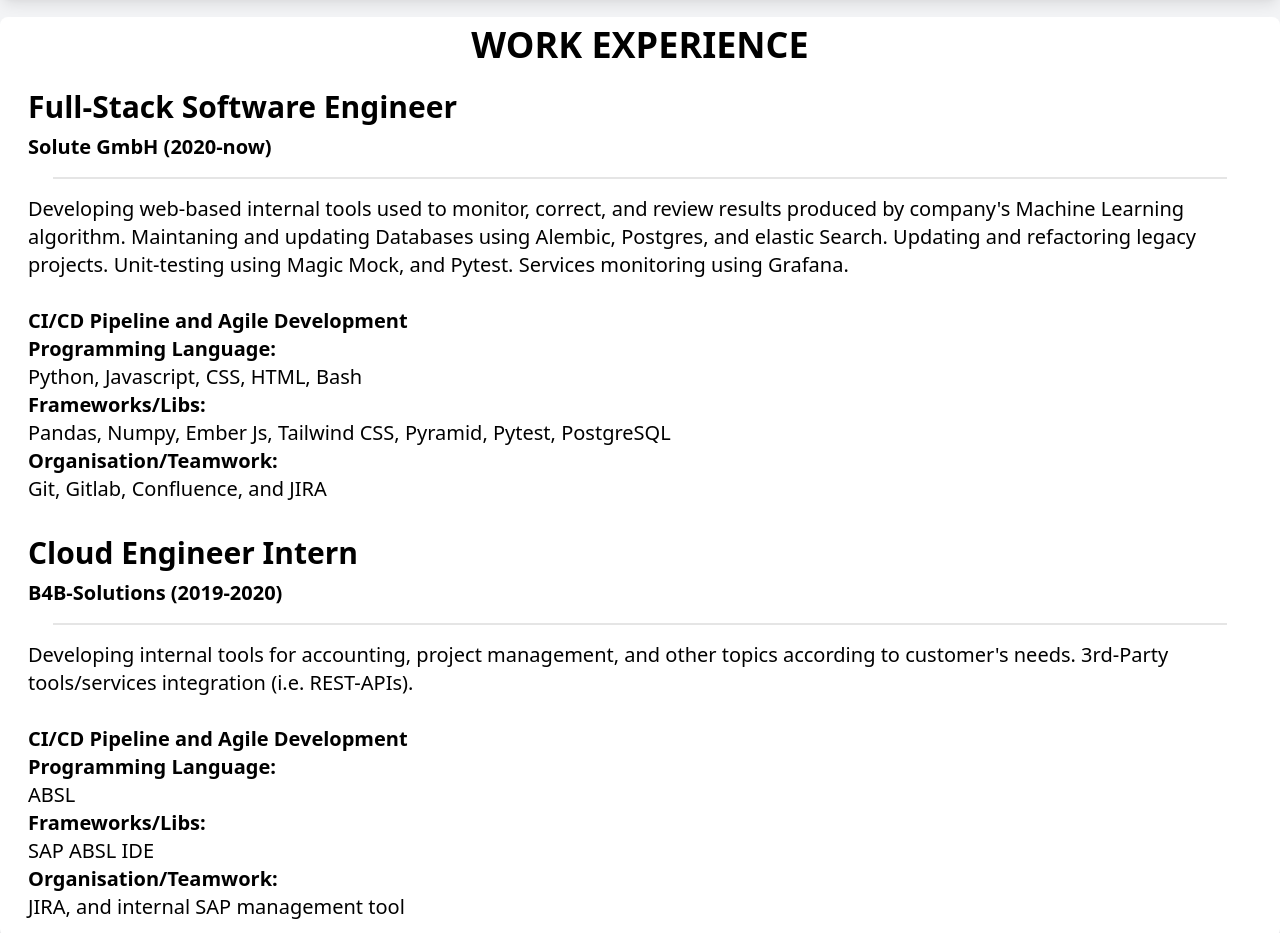
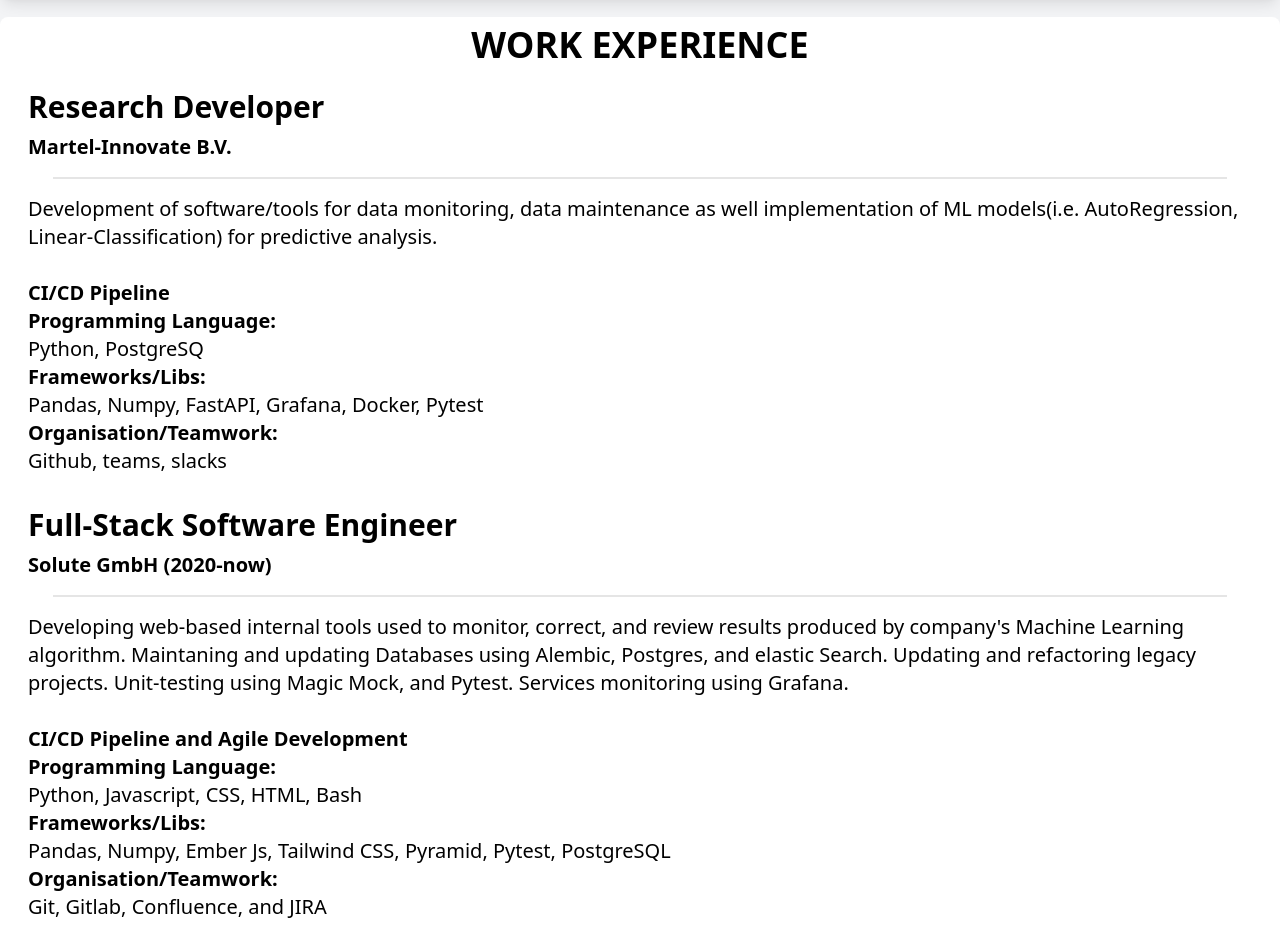
Before and after one commit to favianjg/favianjg.github.io, a plain HTML site: page index.html in a window 1280 px wide. Shown: the part 562-1495 px from the top of the page. Drawn offline with nearby package versions, Linux system fonts and the light colour scheme.

Commit message:
Update content for 2024

```diff
--- a/index.html
+++ b/index.html
@@ -127,6 +127,32 @@
                 <p>WORK EXPERIENCE</p>
             </div>
             <div class="col-span-10">
+                <div class="text-3xl font-extrabold mt-2 ml-7">
+                    <p>Research Developer</p>
+                </div>
+                <div class="text-xl font-bold mt-2 ml-7">
+                    <p>Martel-Innovate B.V.</p>
+                </div>
+                <hr class="my-4 h-0.5 w-11/12 mx-auto border-t-0 bg-neutral-200 opacity-100 dark:opacity-50">
+                <div class="text-xl mt-2 ml-7 mb-2">
+                    <p>
+                        Development of software/tools for data monitoring,
+                        data maintenance as well implementation of ML models(i.e. AutoRegression, Linear-Classification)
+                        for predictive analysis.
+                    </p>
+                    <br>
+                    <dl>
+                        <dt class="font-bold">CI/CD Pipeline</dt>
+                        <dt class="font-bold">Programming Language:</dt>
+                        <dd>Python, PostgreSQ</dd>
+                        <dt class="font-bold">Frameworks/Libs:</dt>
+                        <dd>Pandas, Numpy, FastAPI, Grafana, Docker, Pytest</dd>
+                        <dt class="font-bold">Organisation/Teamwork:</dt>
+                        <dd>Github, teams, slacks</dd>
+                    </dl>
+                </div>
+            </div>
+            <div class="col-span-10 mb-2">
                 <div class="text-3xl font-extrabold mt-2 ml-7">
                     <p>Full-Stack Software Engineer</p>
                 </div>
```
